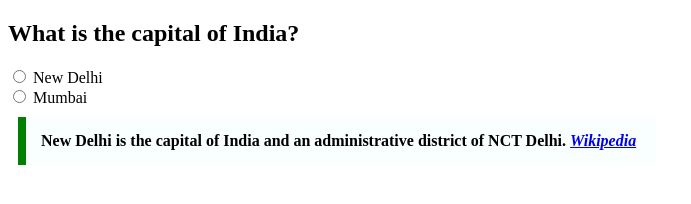
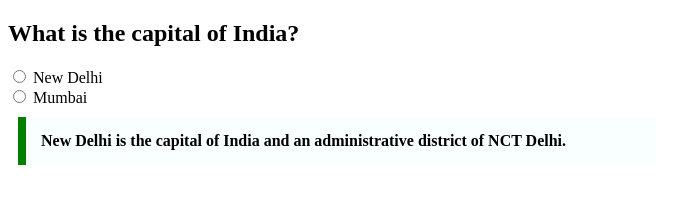
Before and after one commit to acciojob/trivia-noumantannu06-glitch, a website: page main.html in a window 1280 px wide. Shown: the whole page, without its empty margins (0-691 px from the left). Drawn offline with Linux system fonts and the light colour scheme.

Commit message:
created a submission

```diff
--- a/main.html
+++ b/main.html
@@ -25,8 +25,7 @@
 
         <blockquote>
             New Delhi is the capital of India and an administrative district of NCT Delhi.
-            <cite><a href="https://en.wikipedia.org/wiki/New_Delhi" target="_blank" class="wiki-link">Wikipedia</a></cite>
-        </blockquote>
+                    </blockquote>
     </div>
     <script type="text/javascript" src="./script.js">
 </script>
```
